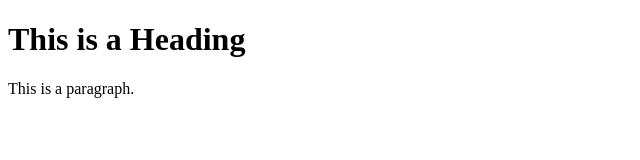
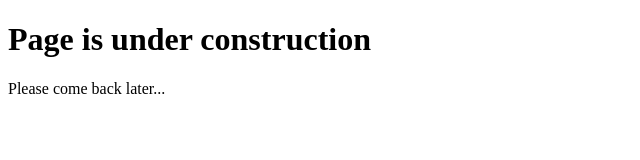
Before and after one commit to nikosdapergolas/personal-website, a plain HTML site: page index.html in a window 1280 px wide. Shown: the whole page, without its empty margins (0-640 px from the left). Drawn offline with Linux system fonts and the light colour scheme.

Commit message:
changed text

```diff
--- a/index.html
+++ b/index.html
@@ -6,8 +6,8 @@
 
   <body>
 
-    <h1>This is a Heading</h1>
-    <p>This is a paragraph.</p>
+    <h1>Page is under construction</h1>
+    <p>Please come back later...</p>
 
   </body>
 </html>
```
